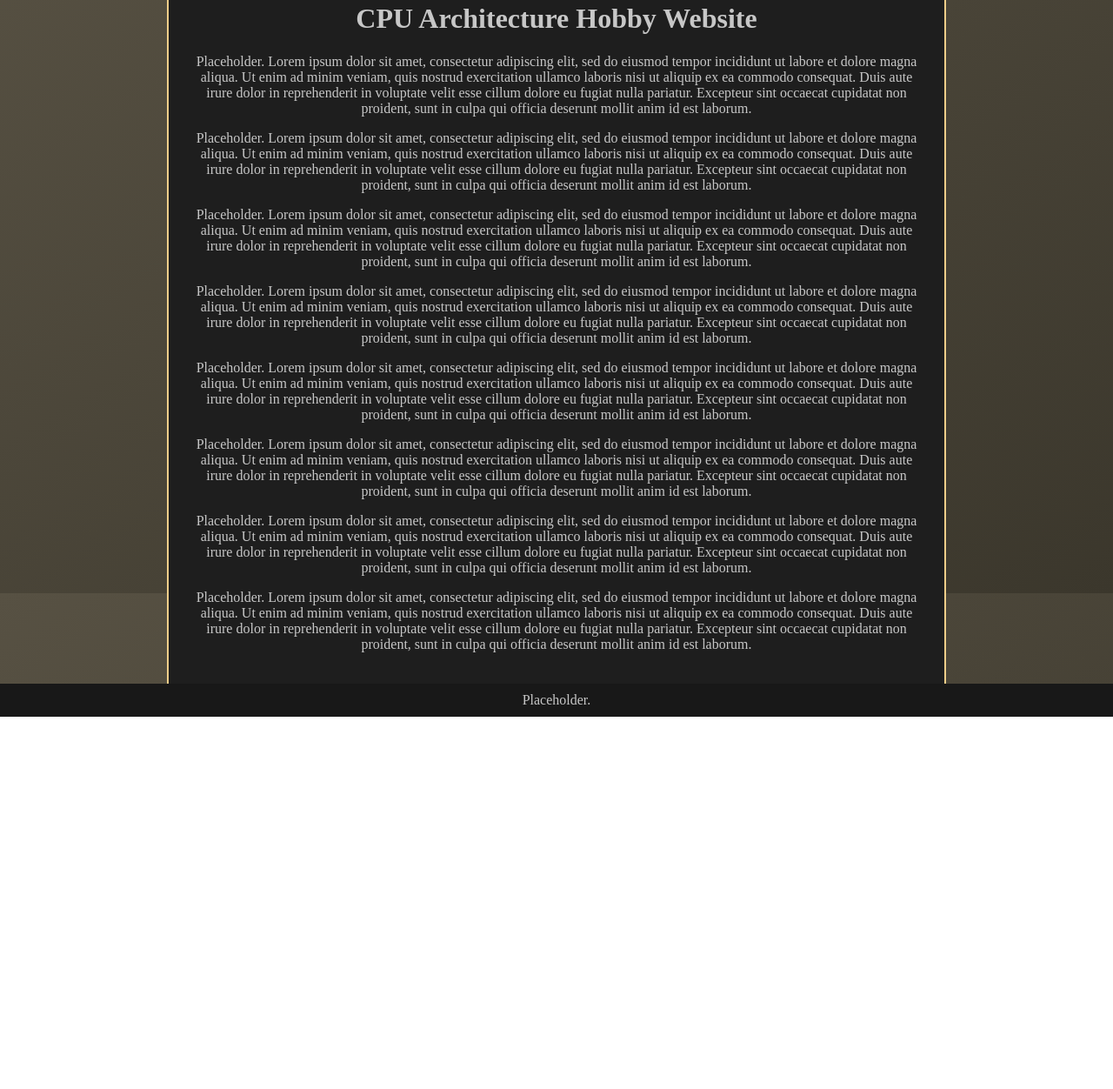
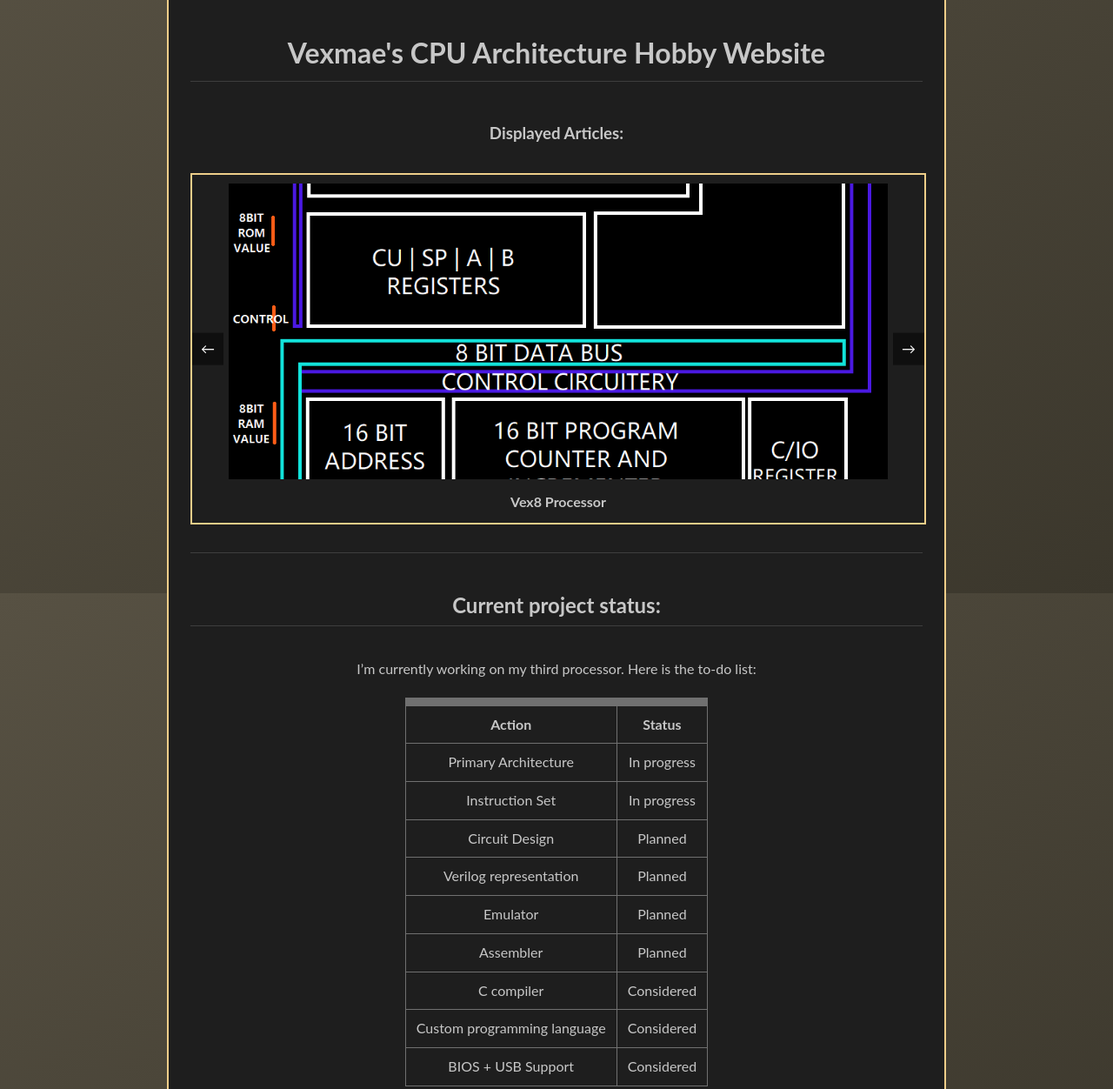
Before and after one commit to Vexmae/Vexmae.github.io, a plain HTML site: page index.html in a window 1280 px wide. Shown: the part 118-1370 px from the top of the page at 87% size. Before the commit the page ends 942 px from the top, so only its background shows below. Drawn offline with Linux system fonts and the light colour scheme.

Commit message:
Adds Home
Added a carousel for the displayed projects and a small timelline for processor 3

```diff
--- a/index.html
+++ b/index.html
@@ -9,6 +9,9 @@
 	<link rel="stylesheet" href="/styles/body.css">
 	<link rel="stylesheet" href="/styles/content.css">
 	<link rel="stylesheet" href="/styles/footer-box.css">
+	<link rel="stylesheet" href="/styles/markdown.css">
+	<link rel="stylesheet" href="/styles/file-button.css">
+	<link rel="stylesheet" href="/styles/carousel.css">
 
 	<link href="https://fonts.googleapis.com/css2?family=Roboto:wght@400;700&display=swap" rel="stylesheet">
 	<link href="https://fonts.googleapis.com/css2?family=Montserrat:wght@400;700&display=swap" rel="stylesheet">
@@ -35,15 +38,91 @@
     <div class="content">
         <div class="main-content">
             <!-- Your text content and presentation goes here -->
-            <h1>CPU Architecture Hobby Website</h1>
-            <p>Placeholder. Lorem ipsum dolor sit amet, consectetur adipiscing elit, sed do eiusmod tempor incididunt ut labore et dolore magna aliqua. Ut enim ad minim veniam, quis nostrud exercitation ullamco laboris nisi ut aliquip ex ea commodo consequat. Duis aute irure dolor in reprehenderit in voluptate velit esse cillum dolore eu fugiat nulla pariatur. Excepteur sint occaecat cupidatat non proident, sunt in culpa qui officia deserunt mollit anim id est laborum.</p>
-			<p>Placeholder. Lorem ipsum dolor sit amet, consectetur adipiscing elit, sed do eiusmod tempor incididunt ut labore et dolore magna aliqua. Ut enim ad minim veniam, quis nostrud exercitation ullamco laboris nisi ut aliquip ex ea commodo consequat. Duis aute irure dolor in reprehenderit in voluptate velit esse cillum dolore eu fugiat nulla pariatur. Excepteur sint occaecat cupidatat non proident, sunt in culpa qui officia deserunt mollit anim id est laborum.</p>
-			<p>Placeholder. Lorem ipsum dolor sit amet, consectetur adipiscing elit, sed do eiusmod tempor incididunt ut labore et dolore magna aliqua. Ut enim ad minim veniam, quis nostrud exercitation ullamco laboris nisi ut aliquip ex ea commodo consequat. Duis aute irure dolor in reprehenderit in voluptate velit esse cillum dolore eu fugiat nulla pariatur. Excepteur sint occaecat cupidatat non proident, sunt in culpa qui officia deserunt mollit anim id est laborum.</p>
-			<p>Placeholder. Lorem ipsum dolor sit amet, consectetur adipiscing elit, sed do eiusmod tempor incididunt ut labore et dolore magna aliqua. Ut enim ad minim veniam, quis nostrud exercitation ullamco laboris nisi ut aliquip ex ea commodo consequat. Duis aute irure dolor in reprehenderit in voluptate velit esse cillum dolore eu fugiat nulla pariatur. Excepteur sint occaecat cupidatat non proident, sunt in culpa qui officia deserunt mollit anim id est laborum.</p>
-			<p>Placeholder. Lorem ipsum dolor sit amet, consectetur adipiscing elit, sed do eiusmod tempor incididunt ut labore et dolore magna aliqua. Ut enim ad minim veniam, quis nostrud exercitation ullamco laboris nisi ut aliquip ex ea commodo consequat. Duis aute irure dolor in reprehenderit in voluptate velit esse cillum dolore eu fugiat nulla pariatur. Excepteur sint occaecat cupidatat non proident, sunt in culpa qui officia deserunt mollit anim id est laborum.</p>
-			<p>Placeholder. Lorem ipsum dolor sit amet, consectetur adipiscing elit, sed do eiusmod tempor incididunt ut labore et dolore magna aliqua. Ut enim ad minim veniam, quis nostrud exercitation ullamco laboris nisi ut aliquip ex ea commodo consequat. Duis aute irure dolor in reprehenderit in voluptate velit esse cillum dolore eu fugiat nulla pariatur. Excepteur sint occaecat cupidatat non proident, sunt in culpa qui officia deserunt mollit anim id est laborum.</p>
-			<p>Placeholder. Lorem ipsum dolor sit amet, consectetur adipiscing elit, sed do eiusmod tempor incididunt ut labore et dolore magna aliqua. Ut enim ad minim veniam, quis nostrud exercitation ullamco laboris nisi ut aliquip ex ea commodo consequat. Duis aute irure dolor in reprehenderit in voluptate velit esse cillum dolore eu fugiat nulla pariatur. Excepteur sint occaecat cupidatat non proident, sunt in culpa qui officia deserunt mollit anim id est laborum.</p>
-			<p>Placeholder. Lorem ipsum dolor sit amet, consectetur adipiscing elit, sed do eiusmod tempor incididunt ut labore et dolore magna aliqua. Ut enim ad minim veniam, quis nostrud exercitation ullamco laboris nisi ut aliquip ex ea commodo consequat. Duis aute irure dolor in reprehenderit in voluptate velit esse cillum dolore eu fugiat nulla pariatur. Excepteur sint occaecat cupidatat non proident, sunt in culpa qui officia deserunt mollit anim id est laborum.</p>
+            <h1>Vexmae's CPU Architecture Hobby Website</h1>
+            <h3>Displayed Articles:</h3>
+			<script src="/script/carousel.js"></script>
+
+			<div class="carousel-container">
+				<div class="carousel-button carousel-button-left" onclick="moveCarousel(-1)">←</div>
+				<div class="carousel-button carousel-button-right" onclick="moveCarousel(1)">→</div>
+				<div class="carousel-slide">
+
+					<div class="carousel-item">
+						<a href="/content/project/firstCPU/projectPage.html">
+							<img src="/content/project/firstCPU/diagram.png" width="90%" height="90%" class="carousel-image">
+							<div class="carousel-title">Vex8 Processor</div>
+						</a>
+					</div>
+					<div class="carousel-item">
+						<a href="/projects.html">
+							<img src="/content/project/second4bit/preview1.jpg" width="90%" height="90%" class="carousel-image">
+							<div class="carousel-title">Placeholder lmao</div>
+						</a>
+					</div>
+					<div class="carousel-item">
+						<a href="/projects.html">
+							<img src="/content/project/second4bit/preview1.jpg" width="90%" height="90%" class="carousel-image">
+							<div class="carousel-title">Placeholder2 lmao</div>
+						</a>
+					</div>
+
+					<!-- Add more carousel items as needed and update carousel.js-->
+
+				</div>
+			</div>
+
+			<hr>
+			<h2 id="current-project-status">Current project status:</h2>
+			<p>I’m currently working on my third processor. Here is the to-do list:</p>
+
+			<table>
+				<thead>
+					<tr>
+						<th>Action</th>
+						<th>Status</th>
+					</tr>
+				</thead>
+				<tbody>
+					<tr>
+						<td>Primary Architecture</td>
+						<td>In progress</td>
+					</tr>
+					<tr>
+						<td>Instruction Set</td>
+						<td>In progress</td>
+					</tr>
+					<tr>
+						<td>Circuit Design</td>
+						<td>Planned</td>
+					</tr>
+					<tr>
+						<td>Verilog representation</td>
+						<td>Planned</td>
+					</tr>
+					<tr>
+						<td>Emulator</td>
+						<td>Planned</td>
+					</tr>
+					<tr>
+						<td>Assembler</td>
+						<td>Planned</td>
+					</tr>
+					<tr>
+						<td>C compiler</td>
+						<td>Considered</td>
+					</tr>
+					<tr>
+						<td>Custom programming language</td>
+						<td>Considered</td>
+					</tr>
+					<tr>
+						<td>BIOS + USB Support</td>
+						<td>Considered</td>
+					</tr>
+				</tbody>
+			</table>
+
+
 		</div>
     </div>
 
--- /dev/null
+++ b/script/carousel.js
@@ -0,0 +1,16 @@
+let currentIndex = 2;
+let number_of_elements = 3; //Change this to allow scroling to the number of elements
+        const items = document.querySelectorAll('.carousel-item');
+
+        function moveCarousel(direction) {
+            currentIndex += direction;
+
+            if (currentIndex < 0) {
+                currentIndex = number_of_elements-1; // There is somehow a fricking bug but i'm too lazy to fix this shitty ass code.
+            } else if (currentIndex >= number_of_elements) {
+                currentIndex = 0;
+            }
+
+            const offset = -currentIndex * 100;
+            document.querySelector('.carousel-slide').style.transform = `translateX(${offset}%)`;
+        }
--- /dev/null
+++ b/styles/carousel.css
@@ -0,0 +1,50 @@
+.carousel-container {
+	overflow: hidden;
+	position: relative;
+	height: 50vh;
+	width: 100%;
+	border: 2px solid var(--yellow);
+}
+
+.carousel-slide {
+	display: flex;
+	transition: transform 0.3s ease-in-out;
+	height: 100%;
+}
+
+.carousel-item {
+	flex: 0 0 100%;
+	text-align: center;
+	height: 100%;
+}
+
+.carousel-image {
+	padding: 10px;
+	padding-bottom: 5px;
+	height: 85%;
+	overflow: hidden;
+	object-fit: cover;
+}
+
+.carousel-title {
+	font-weight: bold;
+}
+
+.carousel-button {
+	position: absolute;
+	top: 50%;
+	transform: translateY(-50%);
+	background-color: rgba(0, 0, 0, 0.5);
+	color: white;
+	padding: 5px 10px;
+	cursor: pointer;
+	z-index: 1;
+}
+
+.carousel-button-left {
+	left: 0;
+}
+
+.carousel-button-right {
+	right: 0;
+}
```
Also changed, not shown: content/project/project-index.txt, 1 other file.
